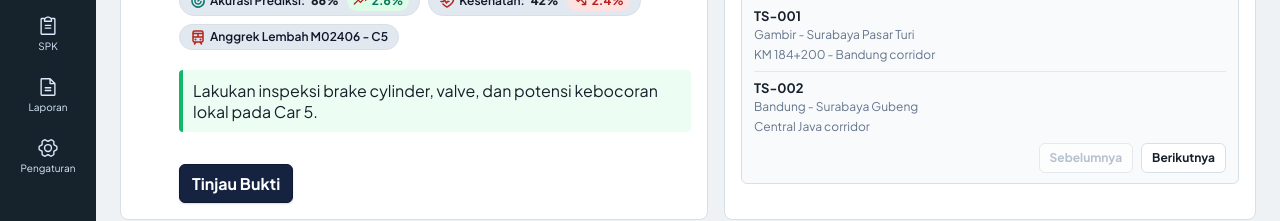
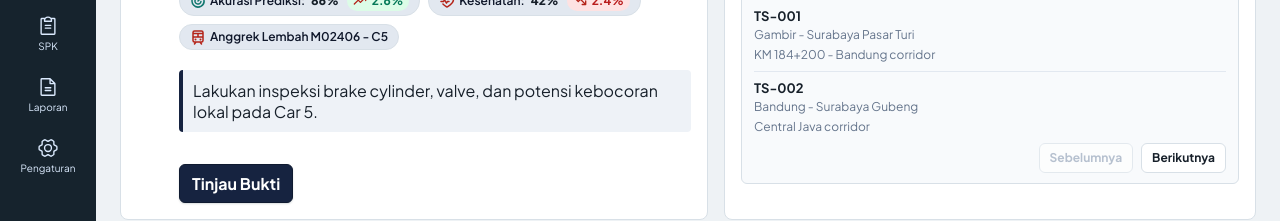
Before and after one commit to raenaldiardiansyah/KAI-challange, a Next.js app in the folder frontend/: page /overview in a window 1280 px wide. Shown: the part 502-723 px from the top of the page. Built offline with nearby package versions, Linux system fonts and the light colour scheme; no server answers.

Commit message:
style: ubah tema warna dari hijau ke navy (#162340) recomendation di ringkasan

```diff
--- a/frontend/src/app/globals.css
+++ b/frontend/src/app/globals.css
@@ -723,8 +723,8 @@ main {
 }
 
 .recommendation {
-  background: #ecfdf3;
-  border-left: 4px solid #12b76a;
+  background: #eef2f7;
+  border-left: 4px solid #162340;
   border-radius: 4px;
   padding: 10px;
 }
```
